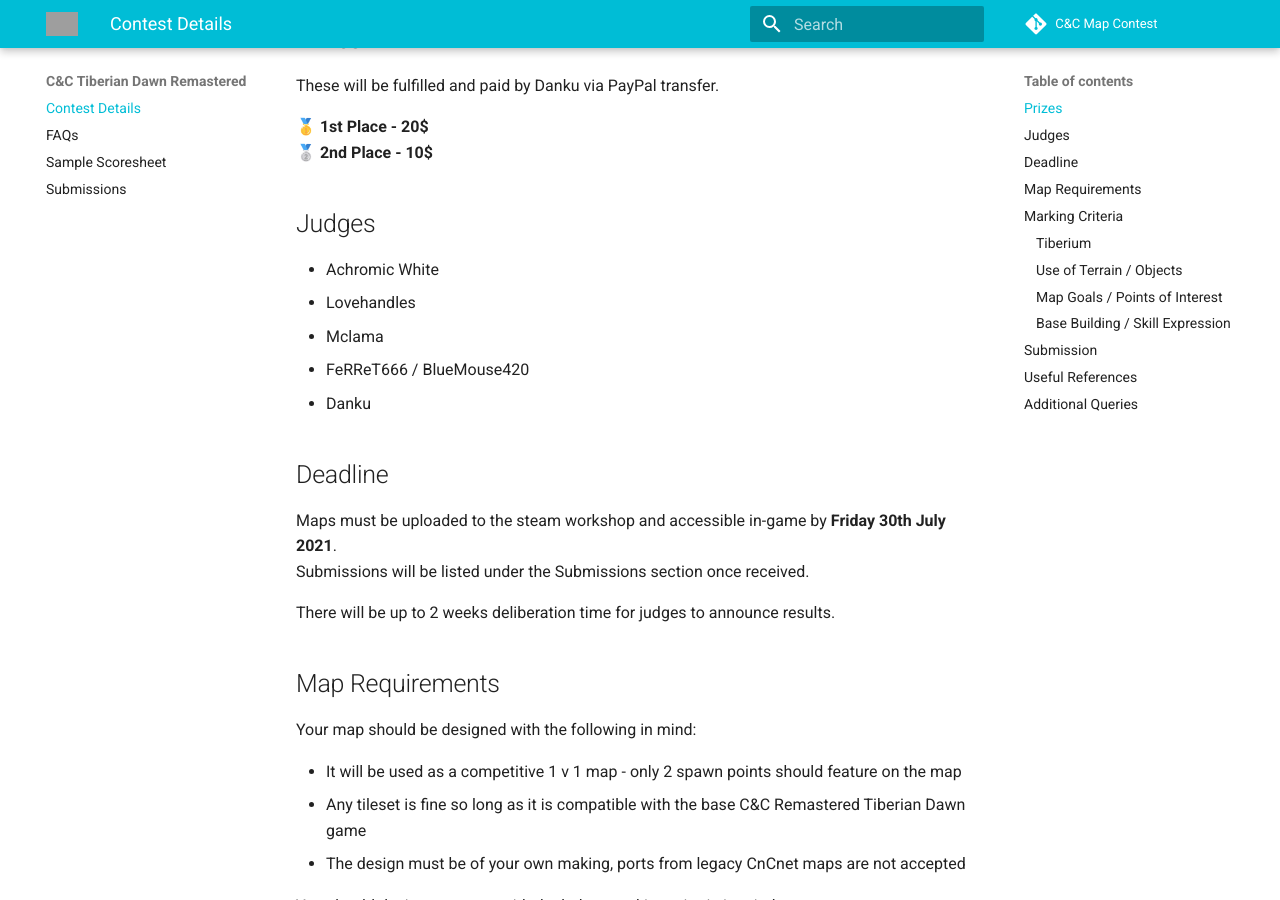
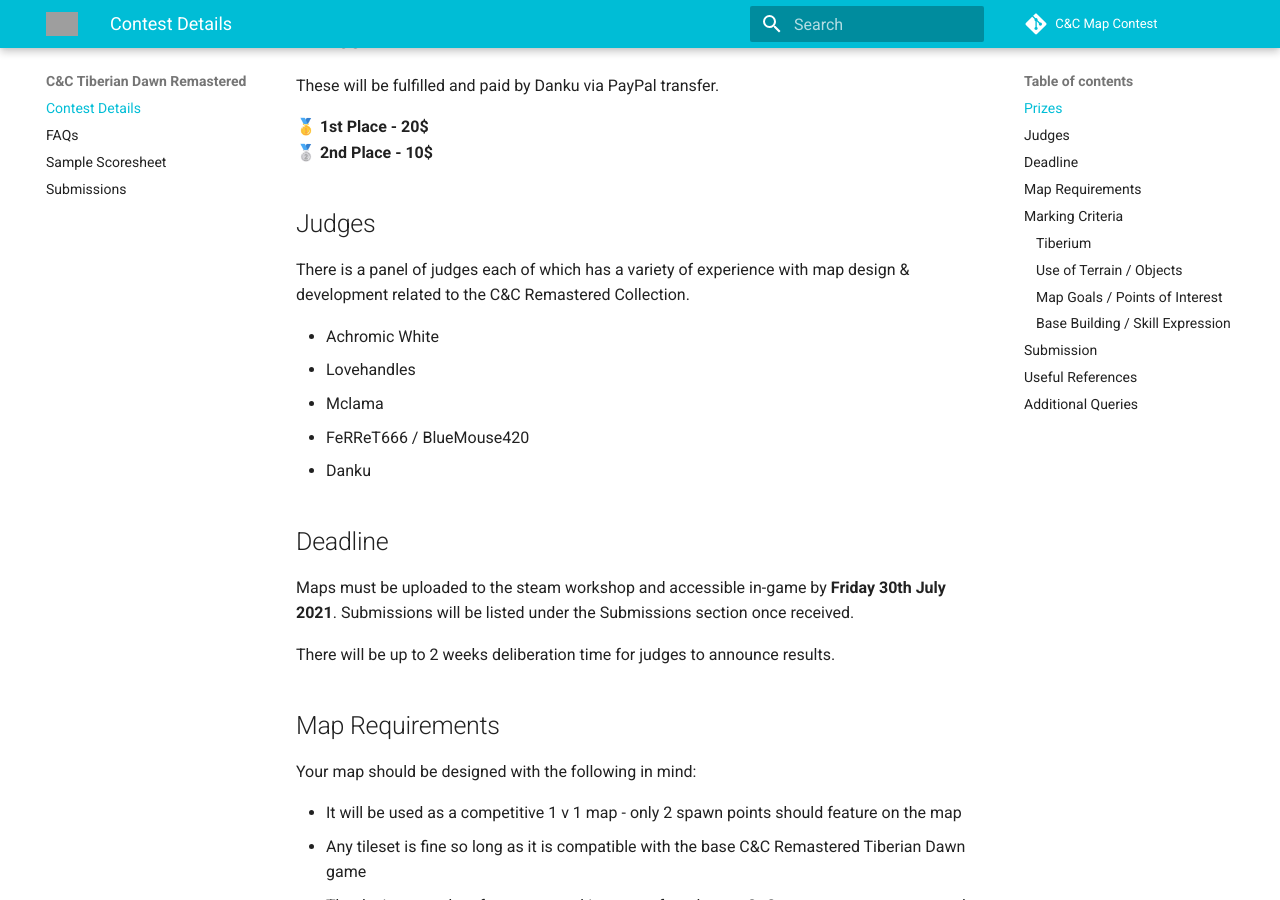
Before and after one commit to dan-mcm/map-contest, an MkDocs documentation site: the page built from docs/index.md, in a window 1280 px wide and 900 px high, scrolled down 600 px. Built offline with MkDocs 1.6.1 and Material for MkDocs 9.7.7, drawn with Linux system fonts in a browser that asks for light colours; comment, search, counter and statistics services are not loaded; grey boxes are pictures that could not be loaded.

Commit message:
judge update

```diff
--- a/docs/index.md
+++ b/docs/index.md
@@ -10,6 +10,9 @@
 🥈 <b>2nd Place - 10$</b>
 
 ## Judges
+
+There is a panel of judges each of which has a variety of experience with map design & development related to the C&C Remastered Collection.
+
 * Achromic White
 * Lovehandles
 * Mclama
```
